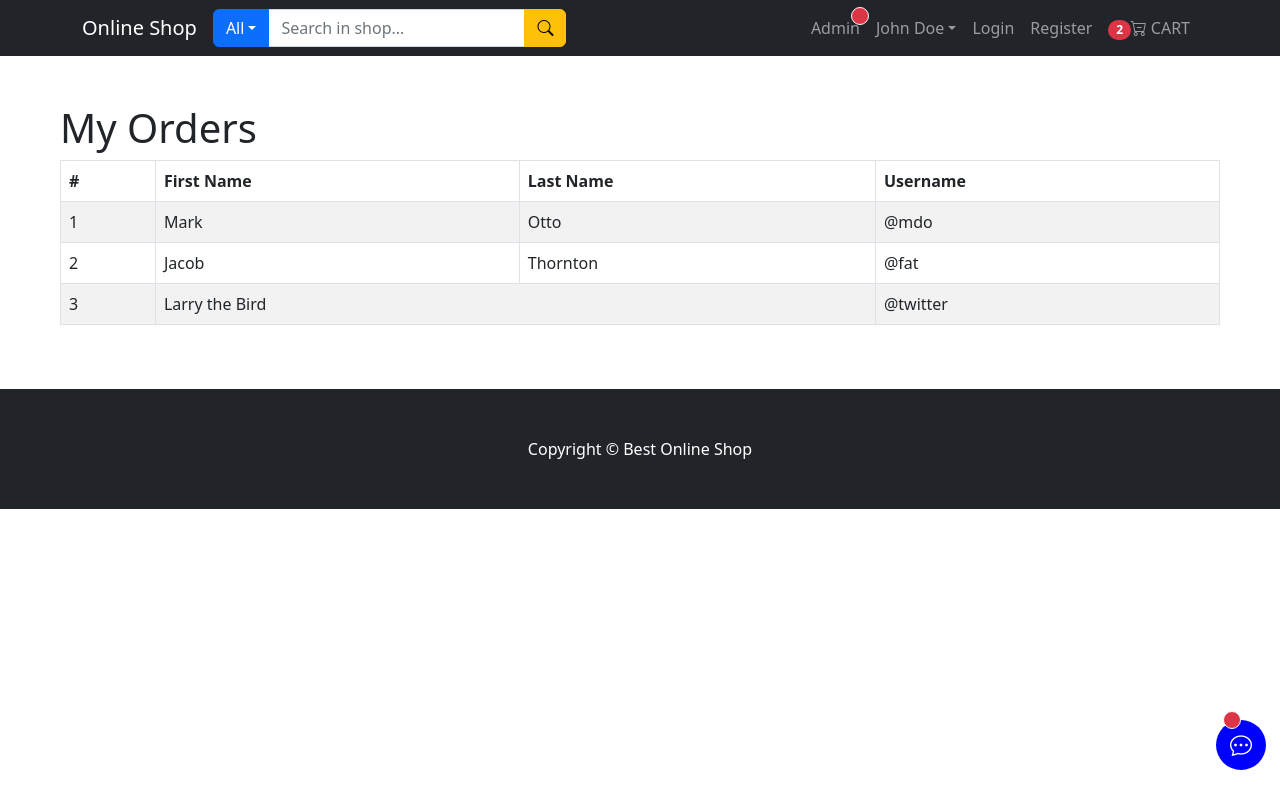
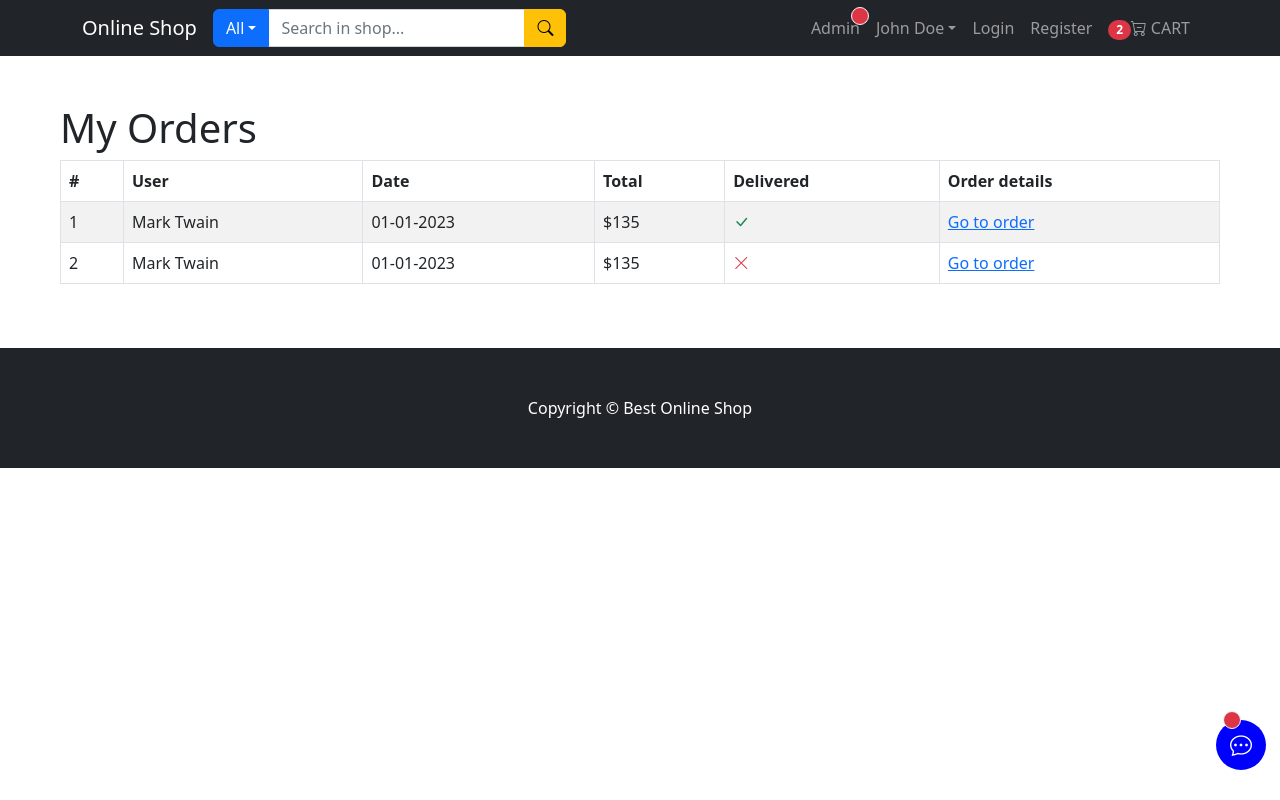
Before and after one commit to ArifBabayev05/ECommerce-MERN, a React (Create React App) app: page /user/orders in a window 1280 px wide. Built offline with nearby package versions, Linux system fonts and the light colour scheme.

Commit message:
User order details page created

```diff
--- a/src/pages/user/UserOrderDetailsPage.js
+++ b/src/pages/user/UserOrderDetailsPage.js
@@ -1,4 +1,26 @@
-const UserOrderDetailsPage = () =>{
-    return <p>UserOrderDetails Page</p>
+import { Col, Container, Row } from "react-bootstrap"
+
+const UserOrderDetailsPage = () => {
+    return (
+        <Container fluid>
+            <Row className='mt-4'>
+                <h1>Order Details</h1>
+                <Col md={8}>
+                    <br />
+                    <Row>
+                        <Col md={6}>
+                            <h2>Shipping</h2>
+                        </Col>
+                        <Col md={6}>
+                            <h2>Payment method</h2>
+                        </Col>
+                    </Row>
+                </Col>
+                <Col md={4}>
+                    <h3>Order Summary</h3>
+                </Col>
+            </Row>
+        </Container>
+    )
 }
 export default UserOrderDetailsPage
--- a/src/pages/user/UserOrderPage.js
+++ b/src/pages/user/UserOrderPage.js
@@ -1,6 +1,7 @@
 import { Col, Row, Table } from "react-bootstrap"
+import { Link } from "react-router-dom"
 
-const UserOrderPage = () =>{
+const UserOrderPage = () => {
     return (
         <Row className="m-5">
             <Col md={12}>
@@ -9,29 +10,29 @@ const UserOrderPage = () =>{
                     <thead>
                         <tr>
                             <th>#</th>
-                <th>First Name</th>
-                <th>Last Name</th>
-                <th>Username</th>
+                            <th>User</th>
+                            <th>Date</th>
+                            <th>Total</th>
+                            <th>Delivered</th>
+                            <th>Order details</th>
                         </tr>
                     </thead>
                     <tbody>
-              <tr>
-                <td>1</td>
-                <td>Mark</td>
-                <td>Otto</td>
-                <td>@mdo</td>
+                        {["bi bi-check-lg text-success","bi bi-x-lg text-danger"].map((item,index)=>(
+                        <tr key={index}>
+                            <td>{index+1}</td>
+                            <td>Mark Twain</td>
+                            <td>01-01-2023</td>
+                            <td>$135</td>
+                            <td>
+                                <i className={item}></i>
+                            </td>
+                            <td>
+                                <Link to='/user/order-details'>Go to order</Link>
+                            </td>
                         </tr>
-              <tr>
-                <td>2</td>
-                <td>Jacob</td>
-                <td>Thornton</td>
-                <td>@fat</td>
-              </tr>
-              <tr>
-                <td>3</td>
-                <td colSpan={2}>Larry the Bird</td>
-                <td>@twitter</td>
-              </tr>
+                        ))}
+
                     </tbody>
                 </Table>
             </Col>
```
Lines whose indentation alone changed are shown as unchanged.
